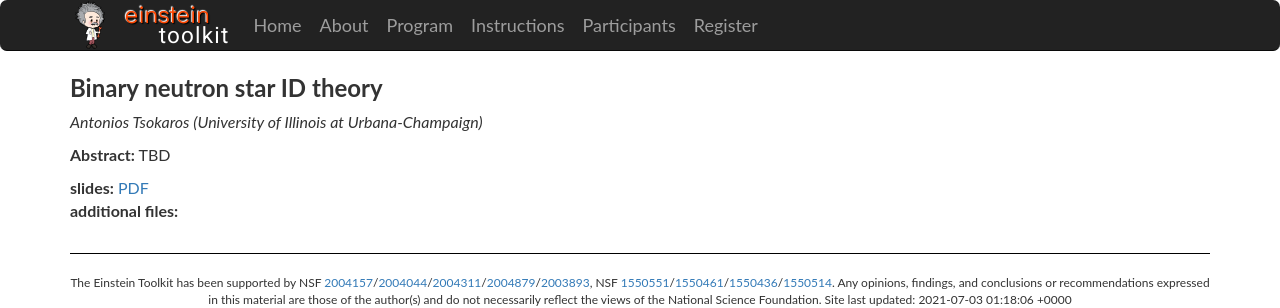
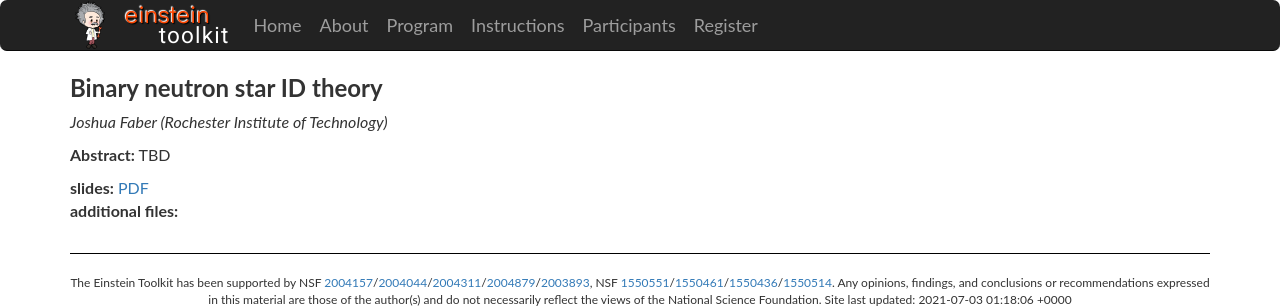
Before and after one commit to EinsteinToolkit/et2021uiuc, a Jekyll site: the page built from _lectures/02-JoshuaFaber/index.md, in a window 1280 px wide, cut to the strip 0-308 px from the top of the page. Built offline with Jekyll 4.4.1, drawn with Linux system fonts in a browser that asks for light colours.

Commit message:
add Joshua Faber as ID lecturer

```diff
--- a/_lectures/02-AntoniosTsokaros/index.md
+++ b/_lectures/02-JoshuaFaber/index.md
@@ -2,8 +2,8 @@
 layout: default
 usemathjax: true
 title: Binary neutron star ID theory
-author: Antonios Tsokaros
-institution: University of Illinois at Urbana-Champaign
+author: Joshua Faber
+institution: Rochester Institute of Technology
 slides: slides.pdf
 <!--files:
   - file1.pdf
```
Also changed, not shown: program.md (+1 -1 lines).
